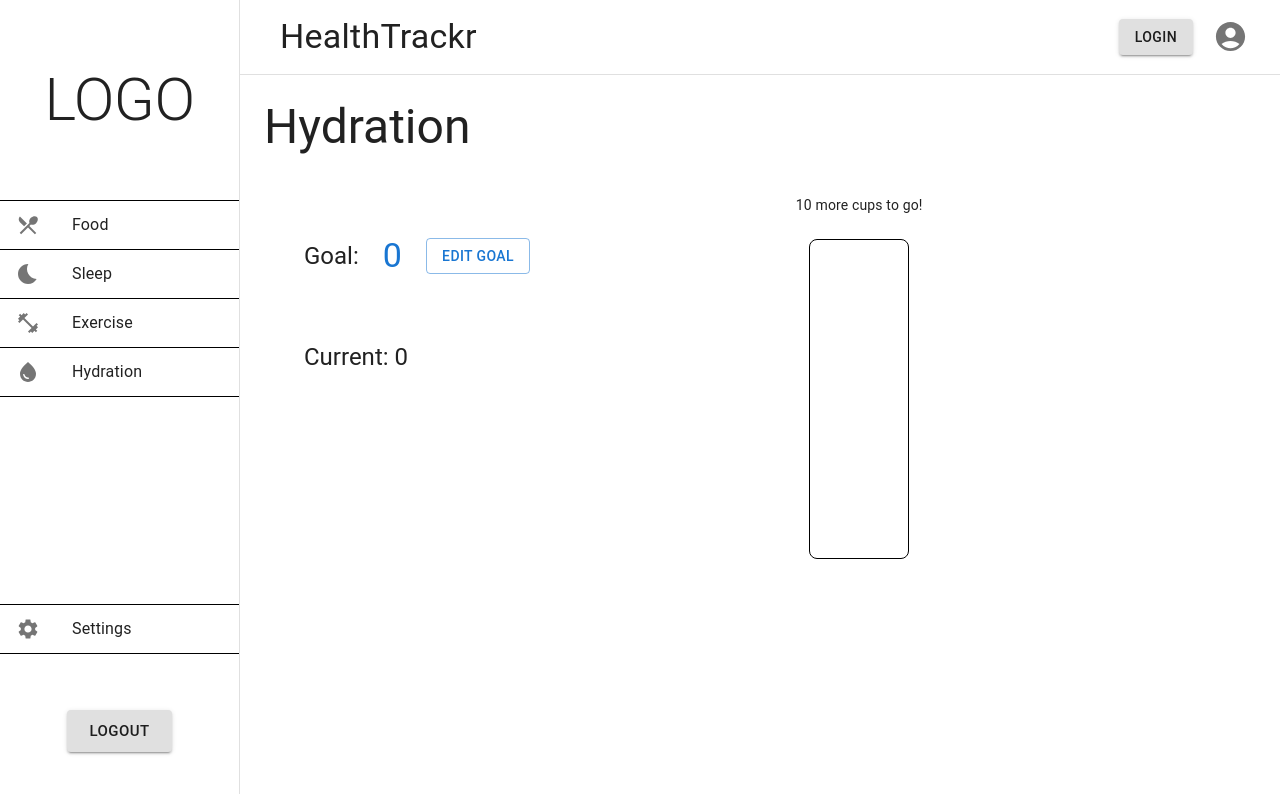
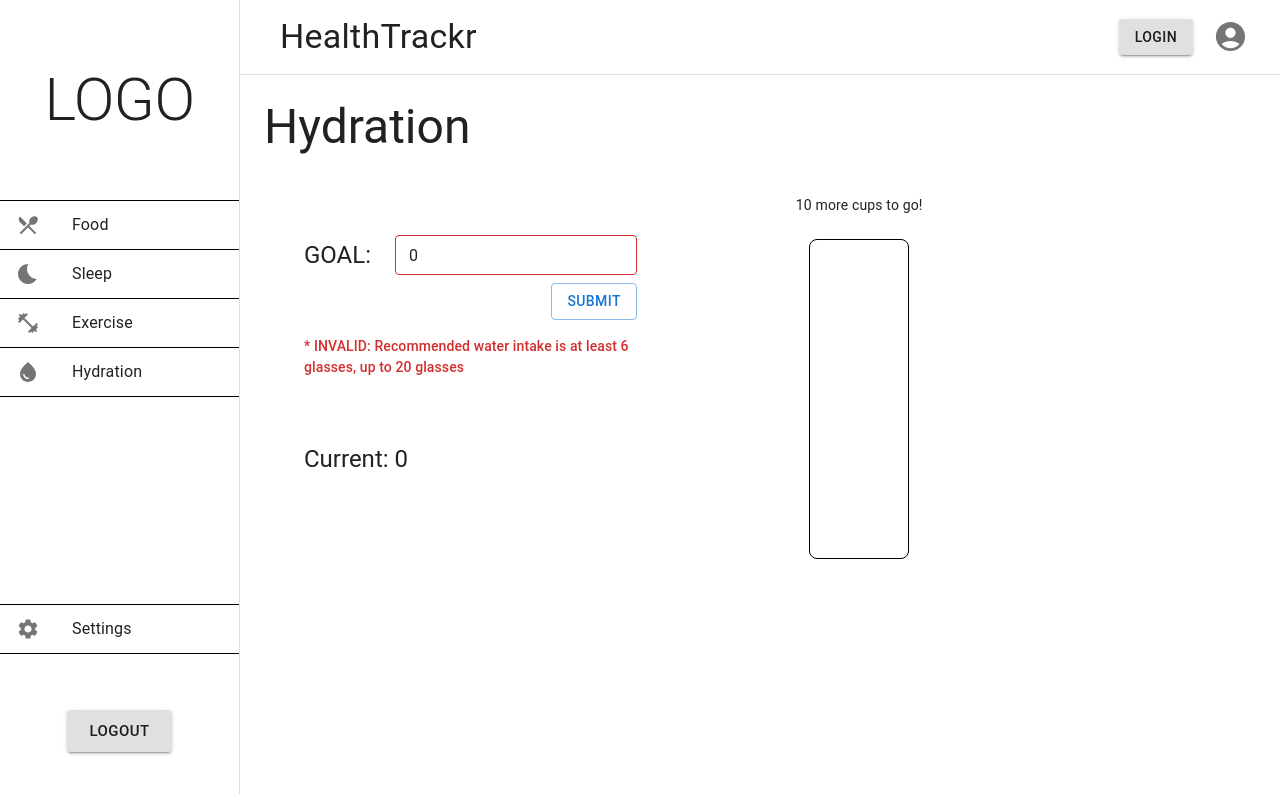
Before and after one commit to RastkoAmun/cmpt276-project, a React (Create React App) app in the folder frontend/: page /hydration in a window 1280 px wide. Both pictures are taken after a click on the button "SUBMIT". Shown: the top 794 px of the page. Built offline with nearby package versions, Linux system fonts and the light colour scheme; the HTML template or start-up script is replaced by a standard one.

Commit message:
feat: added validation for water intake input (text field)

```diff
--- a/frontend/src/pages/Hydration.jsx
+++ b/frontend/src/pages/Hydration.jsx
@@ -4,7 +4,7 @@ import { Box, Button, Stack, TextField, Typography } from '@mui/material'
 
 const Hydration = () => {
   const [goal, setGoal] = useState(0);
-  // const [goalValidation, setGoalValidation] = useState(false);
+  const [goalValidation, setGoalValidation] = useState(false);
   const [submitted, setSubmitted] = useState(false);
 
   const handleGoal = (event) => {
@@ -12,11 +12,14 @@ const Hydration = () => {
   }
 
   const submitGoal = () => {
-    // if (goal > 15 || goal < 5) {
-    //   setGoalValidation(true);
-    // }
-    // setGoal(goal)
-    setSubmitted(true);
+    if (goal > 20 || goal < 6) {
+      setGoalValidation(true);
+    }
+    else {
+      setGoal(goal)
+      setSubmitted(true);
+      setGoalValidation(false);
+    }
   }
 
 
@@ -34,7 +37,7 @@ const Hydration = () => {
                 <Typography variant='h5' mr={3}> GOAL: </Typography>
                 <TextField type='number' variant="outlined" size='small'
                   value={goal} onChange={handleGoal}
-                  // error={goalValidation ? true : false}
+                  error={goalValidation ? true : false}
                   sx={{ flexGrow: 1 }}
                 />
 
@@ -45,6 +48,9 @@ const Hydration = () => {
                   Submit
                 </Button>
               </Box>
+              {goalValidation && <Typography variant='subtitle2' color='error' width='80%' mt={2}>
+                * INVALID: Recommended water intake is at least 6 glasses, up to 20 glasses
+              </Typography>}
             </>
             :
             <>
@@ -56,17 +62,13 @@ const Hydration = () => {
             </>}
           <Box display='flex' alignItems='center' mt={8}>
             <Typography variant='h5' mr={3}> Current: {0}</Typography>
-            {/* <Typography */}
           </Box>
         </Box>
-
 
         <Box display='flex' flexDirection='column' alignItems='center' width='20%'>
           <Typography variant='body2' mb={3}> {10} more cups to go! </Typography>
           <Box width='100px' height='320px'
             sx={{ border: '1px solid black', borderRadius: 2 }}>
-            { }
-
           </Box>
         </Box>
 
```
